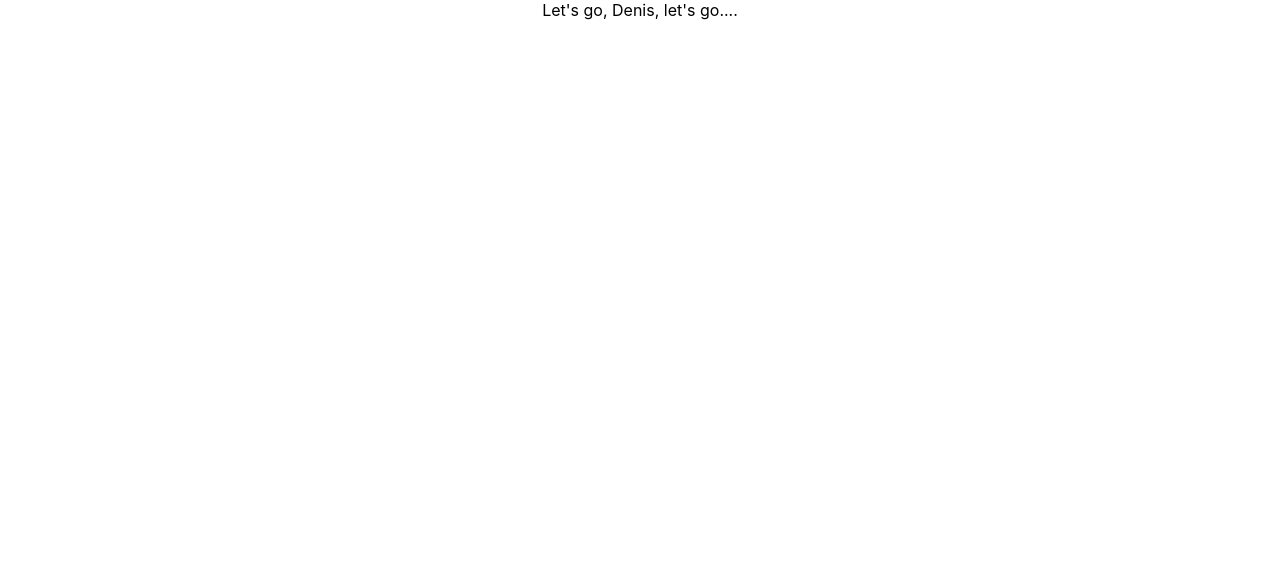
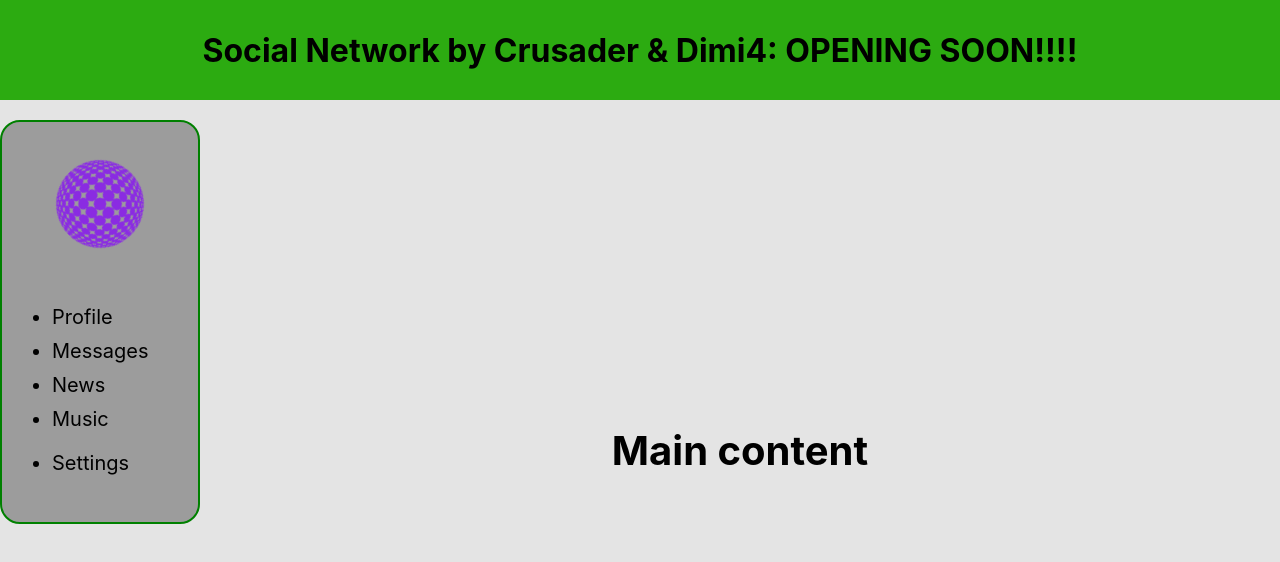
Before and after one commit to CrusaderDen/project_social_network, a React (Create React App) app: page / in a window 1280 px wide. Shown: the top 562 px of the page. Built offline with nearby package versions, Linux system fonts and the light colour scheme.

Commit message:
Create main layout

```diff
--- a/package.json
+++ b/package.json
@@ -1,8 +1,8 @@
 {
-  "name": "samurai-way",
+  "name": "social-network",
   "version": "0.1.0",
   "private": true,
-  "homepage": "",
+  "homepage": "https://CrusaderDen.github.io/project_social_network",
   "dependencies": {
     "@testing-library/jest-dom": "5.14.1",
     "@testing-library/react": "12.0.0",
@@ -11,7 +11,7 @@
     "axios": "0.26.0",
     "classnames": "2.3.1",
     "formik": "2.2.9",
-    "gh-pages": "3.2.3",
+    "gh-pages": "^6.1.1",
     "jest": "27.5.1",
     "react": "17.0.2",
     "react-dom": "17.0.2",
--- a/src/App.css
+++ b/src/App.css
@@ -1,38 +1,68 @@
-.App {
-  text-align: center;
+.app-wrapper {
+    min-height: 100dvh;
+    display: grid;
+    grid-template-rows: 100px 1fr;
+    grid-template-columns: 200px 1fr;
 }
 
-.App-logo {
-  height: 40vmin;
-  pointer-events: none;
+header {
+    background-color: rgb(44, 171, 17);
+    grid-area: 1/1/span 1/span 2;
+    display: flex;
+    justify-content: center;
+    align-items: center;
 }
 
-@media (prefers-reduced-motion: no-preference) {
-  .App-logo {
-    animation: App-logo-spin infinite 20s linear;
-  }
+
+aside {
+    background-color: rgb(156, 156, 156);
+    border: 2px solid green;
+    border-radius: 20px;
+    margin-top: 20px;
+    max-height: 400px;
+    display: flex;
+    flex-direction: column;
+    justify-content: space-evenly;
 }
 
-.App-header {
-  background-color: #282c34;
-  min-height: 100vh;
-  display: flex;
-  flex-direction: column;
-  align-items: center;
-  justify-content: center;
-  font-size: calc(10px + 2vmin);
-  color: white;
+aside img {
+    width: 90px;
+    height: 90px;
+    animation: rotator 10s infinite cubic-bezier(.52, 2, .35, .27) alternate;
+    display: block;
+    margin: 10px auto;
 }
 
-.App-link {
-  color: #61dafb;
+
+main {
+
 }
 
-@keyframes App-logo-spin {
-  from {
-    transform: rotate(0deg);
-  }
-  to {
-    transform: rotate(360deg);
-  }
+.main-wrapper {
+    width: 100%;
+    height: 100%;
+    display: flex;
+    justify-content: center;
+    align-items: center;
+    font-size: 40px;
+    font-weight: 700;
 }
+
+
+ul {
+    display: flex;
+    flex-direction: column;
+    gap: 10px;
+    font-size: 20px;
+    margin-left: 10px;
+    margin-top: 20px;
+}
+
+@keyframes rotator {
+    from {
+        transform: rotate(0deg) scale(0.8);
+    }
+    to {
+        transform: rotate(360deg) scale(1);
+    }
+}
--- a/src/App.tsx
+++ b/src/App.tsx
@@ -1,10 +1,33 @@
 import React from 'react';
 import './App.css';
+import logo from './assets/logo.svg'
 
 function App() {
     return (
-        <div className="App">
-            Let's go, Denis, let's go....
+        <div className={'app-wrapper'}>
+            <header>
+                <h1>Social Network by Crusader & Dimi4: OPENING SOON!!!!</h1>
+            </header>
+            <aside>
+                <img src={logo} alt="crusader's social network"/>
+                <nav>
+                    <ul>
+                        <li>Profile</li>
+                        <li>Messages</li>
+                        <li>News</li>
+                        <li>Music</li>
+                    </ul>
+                    <ul>
+                        <li>Settings</li>
+                    </ul>
+                </nav>
+
+            </aside>
+            <main>
+                <div className="main-wrapper">
+                    Main content
+                </div>
+            </main>
         </div>
     );
 }
--- a/src/index.css
+++ b/src/index.css
@@ -1,13 +1,17 @@
 body {
-  margin: 0;
-  font-family: -apple-system, BlinkMacSystemFont, 'Segoe UI', 'Roboto', 'Oxygen',
+    margin: 0;
+    padding: 0;
+    box-sizing: border-box;
+    font-family: -apple-system, BlinkMacSystemFont, 'Segoe UI', 'Roboto', 'Oxygen',
     'Ubuntu', 'Cantarell', 'Fira Sans', 'Droid Sans', 'Helvetica Neue',
     sans-serif;
-  -webkit-font-smoothing: antialiased;
-  -moz-osx-font-smoothing: grayscale;
+    -webkit-font-smoothing: antialiased;
+    -moz-osx-font-smoothing: grayscale;
+    background-color: #e4e4e4;
+
 }
 
 code {
-  font-family: source-code-pro, Menlo, Monaco, Consolas, 'Courier New',
+    font-family: source-code-pro, Menlo, Monaco, Consolas, 'Courier New',
     monospace;
 }
```
Also changed, not shown: src/assets/logo.svg (added), 1 other file (tests, documents, lock files or other folders).
